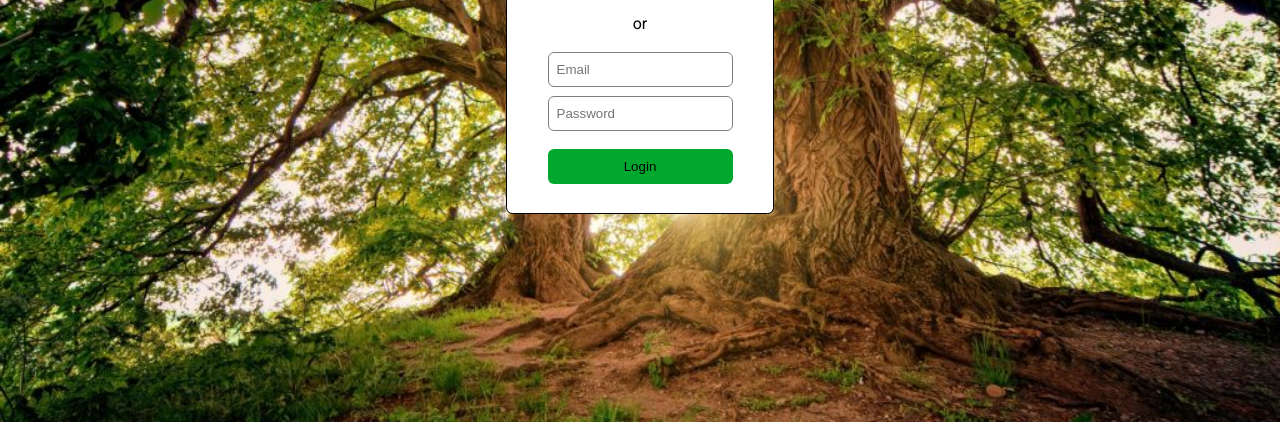
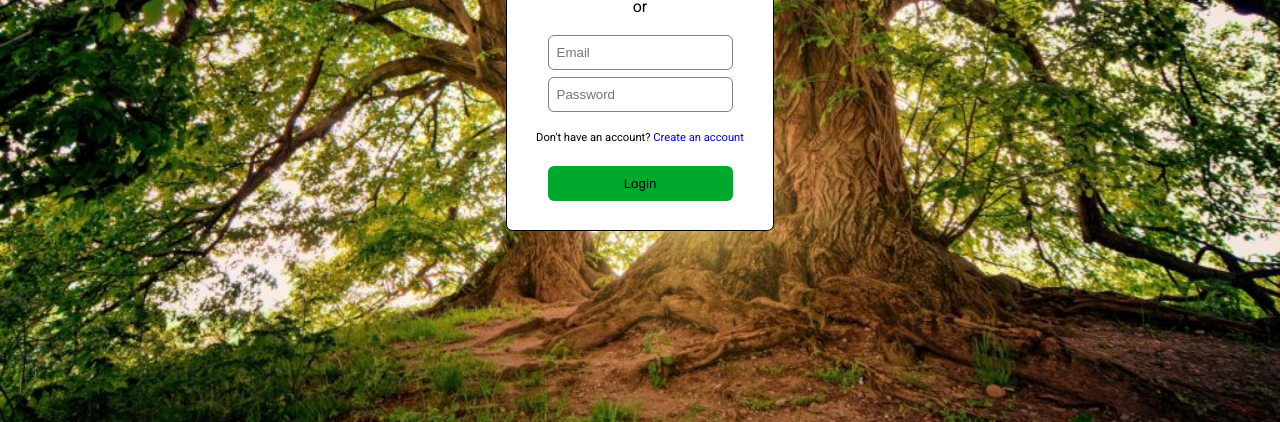
Before and after one commit to marcelomeloo/treinamento-itajr, a plain HTML site: page index.html in a window 1280 px wide. Shown: the part 378-800 px from the top of the page. Drawn offline with Linux system fonts and the light colour scheme.

Commit message:
fix: convet px unit to em unit

```diff
--- a/assets/css/style.css
+++ b/assets/css/style.css
@@ -42,22 +42,22 @@ form {
     width: 185px;
     color: #333;
     text-decoration: none;
-    font-size: 13px;
+    font-size: 0.8em;
     border: solid 1px gray;
     border-radius: 6px;
     background: white;
 }
 
-.link-container {
+.content {
     margin: 0 0 0.4em 0;
+}
+
+.link:hover {
+    background-color: rgb(240, 240, 240);
 }
 
 .or {
     margin: 0.8em 0 1.2em;
-}
-
-.input-container {
-    margin: 0 0 0.6em 0;
 }
 
 .input {
@@ -69,6 +69,15 @@ form {
     border: solid grey 1.5px;
 }
 
+.register {
+    font-size: 0.7em;
+    margin: 1.2em 0;
+}
+
+.register-link {
+    text-decoration: none;
+    color: blue;
+}
 .btn {
     margin: 0.6em 0 1.2em 0;
     height: 35px;
@@ -76,6 +85,7 @@ form {
     border: none;
     border-radius: 6px;
     background: rgba(0,168,45,255);
+    cursor: pointer;
 
 }
 
--- a/index.html
+++ b/index.html
@@ -11,23 +11,27 @@
         <div class="title">
             Enter your account
         </div>
-        <div class="link-container">
+        <div class="content">
             <a href="#" class="link"><img src="/assets/img/google-icon.png" alt="" style="height: 15px;">   Enter with Google</a>
         </div>
-        <div class="link-container">
+        <div class="content">
             <a href="#" class="link"><img src="/assets/img/facebook-icon.png" alt="" style="height: 15px;">   Enter with Facebook</a>
         </div>
         <div class="or">
             or
         </div>
         <form action="" method="post">
-            <div class="input-container">
+            <div class="content">
                 <input class="input" type="email" name="email" id="email-input" placeholder="Email">
             </div>
-            <div class="input-container">
+            <div class="content">
                 <input class="input" type="password" name="password" id="password-input" placeholder="Password">
             </div>
-            <input class="btn" type="button" value="Login">
+            <div class="register">
+                Don't have an account?
+                <a class="register-link" href="#">Create an account</a>
+            </div>
+            <input class="btn" type="submit" value="Login">
         </form>
     </div>
 </body>
```
